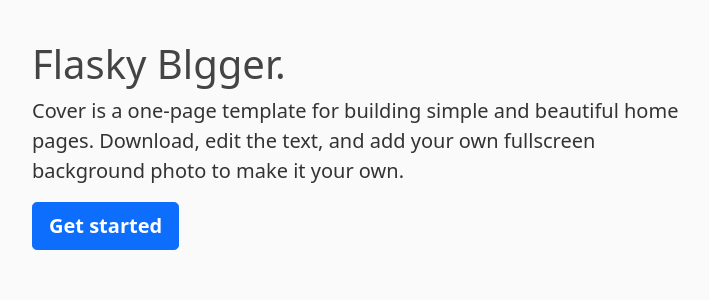
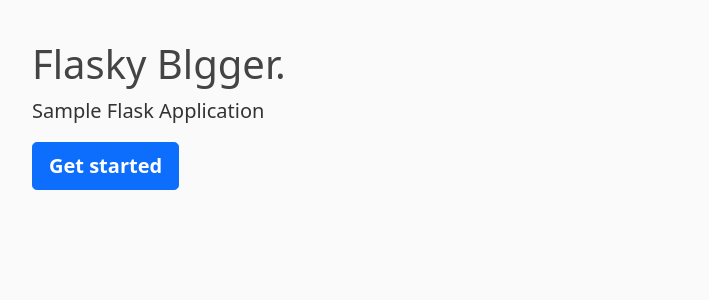
Before and after one commit to debojyotichatterjee9/flasky-blogger, a Flask app: page / in a window 1280 px wide. Shown: the part 56-356 px from the top of the page, without its empty margins (82-791 px from the left). Run offline with Flask 2, Linux system fonts and the light colour scheme; some libraries are stand-ins or nearby versions.

Commit message:
landing page edit

```diff
--- a/flaskyBlogger/templates/landing/landing.html
+++ b/flaskyBlogger/templates/landing/landing.html
@@ -5,7 +5,7 @@
 
   <main class="px-3">
     <h1>Flasky Blgger.</h1>
-    <p class="lead">Cover is a one-page template for building simple and beautiful home pages. Download, edit the text, and add your own fullscreen background photo to make it your own.</p>
+    <p class="lead">Sample Flask Application</p>
     <p class="lead">
       <a class="btn btn-lg btn-primary fw-bold" href="{{url_for('users.login')}}">Get started</a>
     </p>
```
